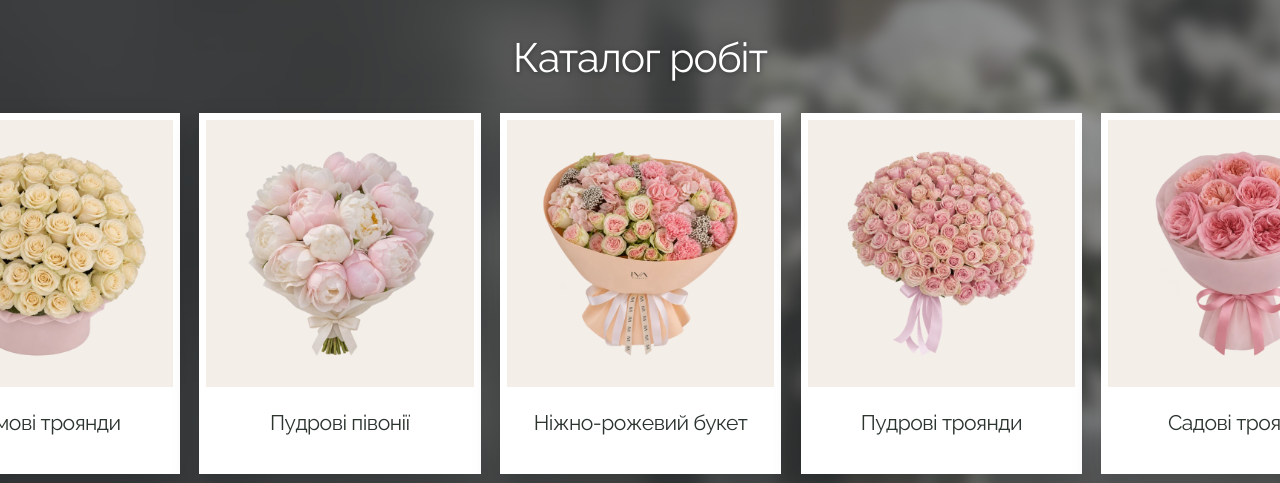
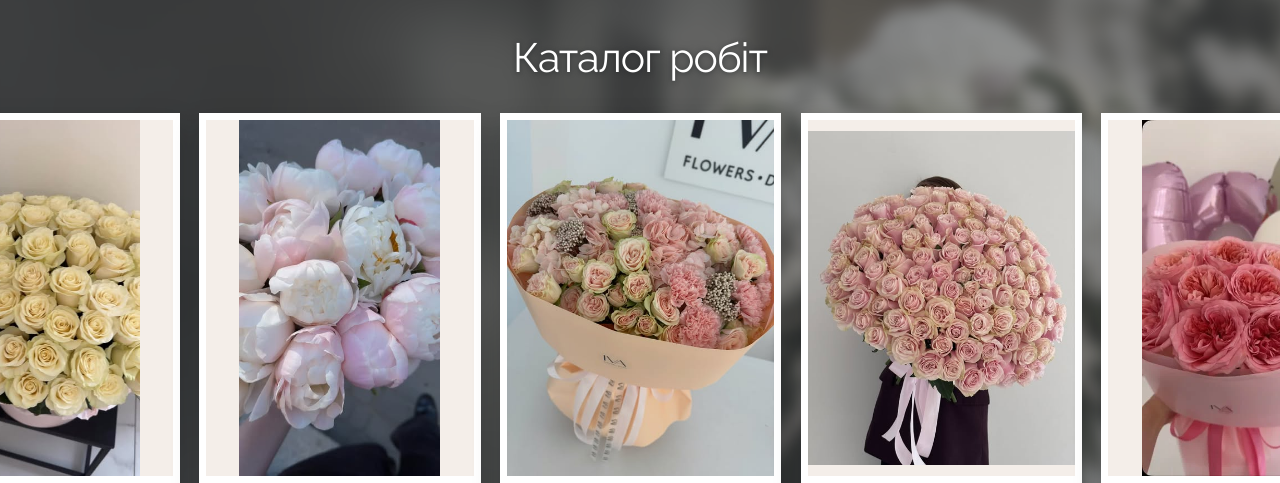
Before and after one commit to advokat-vyrostko/iva-flowers-decor, a plain HTML site: page index.html in a window 1280 px wide. Shown: the part 1113-1596 px from the top of the page. Drawn offline with Linux system fonts and the light colour scheme.

Commit message:
Restore the original photos of all five IVA bouquets

```diff
--- a/index.html
+++ b/index.html
@@ -35,7 +35,7 @@ h2{font-size:clamp(1.85rem,3.2vw,3.45rem)}
 .offer-grid{margin-top:clamp(33px,5vw,58px);grid-template-columns:repeat(5,minmax(0,1fr));gap:16px}.offer h3{font:600 clamp(.83rem,1.4vw,1.1rem)/1.3 Arial,sans-serif}.offer p{font-size:.85rem}.offer-mark{font-size:clamp(2.25rem,5vw,4.1rem);color:#222825;line-height:1;margin-bottom:14px}
 .catalog{padding:clamp(82px,10vw,140px) 0 clamp(87px,10vw,140px);min-height:clamp(520px,65vw,900px);background:#555e60}
 .rail{gap:clamp(8px,1.5vw,22px);padding:32px max(12px,calc((100% - clamp(155px,22vw,325px))/2)) 23px}
-.card{flex-basis:clamp(155px,22vw,325px);padding:7px 7px 15px;}.card img{height:auto;aspect-ratio:1;object-fit:contain;background:#f4eee9}.card h3{font:400 clamp(.94rem,1.65vw,1.35rem)/1.2 Arial,sans-serif;margin:10px 0}
+.card{flex-basis:clamp(155px,22vw,325px);padding:7px 7px 15px;}.card img{height:auto;aspect-ratio:3/4;object-fit:contain;background:#f4eee9}.card h3{font:400 clamp(.94rem,1.65vw,1.35rem)/1.2 Arial,sans-serif;margin:10px 0}
 .details{padding:56px 0 77px}.feature{width:min(650px,100%);position:relative;display:block;isolation:isolate;text-align:center;padding:40px 45px}.feature-image{position:absolute;inset:0;z-index:-1}.feature-image img{height:100%;opacity:.8}.paper{margin:0;padding:35px;background:#f2eee5f5}.feature-image{z-index:auto}.feature-image img{position:absolute;inset:0;z-index:-1}.paper{pointer-events:none}.paper a{pointer-events:auto}
 @media(max-width:680px){.wrap{width:calc(100% - 34px)}.hero{height:auto;min-height:510px}.hero-image{width:100%}.hero::before{background:linear-gradient(0deg,#182021f0 9%,#182021c9 36%,#18202122 80%,#18202192)}.hero-copy{padding:225px 0 53px}.top nav{gap:11px;font-size:.82rem}.offer-grid{grid-template-columns:repeat(3,minmax(0,1fr));row-gap:23px}.catalog{min-height:0}.card{flex-basis:clamp(155px,55vw,245px)}.rail{padding-inline:calc((100% - clamp(155px,55vw,245px))/2)}.feature{padding:24px 14px 65px}}
 
@@ -128,11 +128,11 @@ h2{font-weight:400;line-height:1.12}
 <a href="https://www.instagram.com/iva.flowers.decor/reel/Dfxij39Cl-z/"><span class="offer-mark" aria-hidden="true">♡</span><h3>Кульки</h3><p>Для подарунків і свят</p></a><a href="#contacts"><span class="offer-mark offer-candle" aria-hidden="true"><i></i></span><h3>Декор і свічки</h3><p>Уточнити наявність</p></a></div></div></section>
 <div class="leaves flip" aria-hidden="true"></div>
 <section class="catalog" id="catalog"><span id="works" aria-hidden="true"></span><h2 class="section-title">Каталог робіт</h2><div class="rail" tabindex="0" role="region" aria-label="Карусель робіт IVA">
-<article class="card"><img src="bouquet-cream-roses.webp" alt="Кремові троянди в ніжно-рожевій коробці" width="720" height="720" decoding="async"><h3><a href="https://www.instagram.com/iva.flowers.decor/reel/Dc_ugd7Je7L/">Кремові троянди</a></h3></article>
-<article class="card"><img src="bouquet-blush-peonies.webp" alt="Півонії кремового й ніжно-рожевого відтінків" width="720" height="720" decoding="async"><h3><a href="https://www.instagram.com/iva.flowers.decor/reel/DZnd6uus4Ur/">Пудрові півонії</a></h3></article>
-<article class="card active"><img src="bouquet-blush-cream.webp" alt="Композиція з пудрово-рожевих і кремових квітів" width="720" height="720" decoding="async"><h3><a href="https://www.instagram.com/iva.flowers.decor/p/DboK46Si6-x/">Ніжно-рожевий букет</a></h3></article>
-<article class="card"><img src="bouquet-dusty-pink-roses.webp" alt="Пудрові троянди зі світло-рожевою стрічкою" width="720" height="720" decoding="async"><h3><a href="https://www.instagram.com/iva.flowers.decor/p/DKz04TJKVR1/">Пудрові троянди</a></h3></article>
-<article class="card"><img src="bouquet-pink-garden-roses.webp" alt="Рожеві садові троянди у світлій рожевій обгортці" width="720" height="720" decoding="async"><h3><a href="https://www.instagram.com/iva.flowers.decor/reel/DfDKEobCKkd/">Садові троянди</a></h3></article>
+<article class="card"><img src="bouquet-cream-roses-original.jpg" alt="Кремові троянди в ніжно-рожевій коробці" width="361" height="640" decoding="async"><h3><a href="https://www.instagram.com/iva.flowers.decor/reel/Dc_ugd7Je7L/">Кремові троянди</a></h3></article>
+<article class="card"><img src="bouquet-blush-peonies-original.jpg" alt="Півонії кремового й ніжно-рожевого відтінків" width="361" height="640" decoding="async"><h3><a href="https://www.instagram.com/iva.flowers.decor/reel/DZnd6uus4Ur/">Пудрові півонії</a></h3></article>
+<article class="card active"><img src="bouquet-blush-cream-original.jpg" alt="Композиція з пудрово-рожевих і кремових квітів" width="480" height="640" decoding="async"><h3><a href="https://www.instagram.com/iva.flowers.decor/p/DboK46Si6-x/">Ніжно-рожевий букет</a></h3></article>
+<article class="card"><img src="bouquet-dusty-pink-roses-original.jpg" alt="Пудрові троянди зі світло-рожевою стрічкою" width="512" height="640" decoding="async"><h3><a href="https://www.instagram.com/iva.flowers.decor/p/DKz04TJKVR1/">Пудрові троянди</a></h3></article>
+<article class="card"><img src="bouquet-pink-garden-roses-original.webp" alt="Рожеві садові троянди у світлій рожевій обгортці" width="360" height="640" decoding="async"><h3><a href="https://www.instagram.com/iva.flowers.decor/reel/DfDKEobCKkd/">Садові троянди</a></h3></article>
 </div></section>
 <div class="leaves" aria-hidden="true"></div>
 <section class="details" id="order"><div class="wrap"><h2 class="section-title">Як замовити</h2><div class="feature" data-reveal><div class="feature-image"><img src="iva-order-flowers.webp" alt="Квіткова композиція навколо блоку замовлення" loading="lazy"></div><div class="paper">
```
Also changed, not shown: bouquet-blush-cream-original.jpg (added), bouquet-blush-peonies-original.jpg (added), bouquet-cream-roses-original.jpg (added), bouquet-dusty-pink-roses-original.jpg (added), bouquet-pink-garden-roses-original.webp (added).
